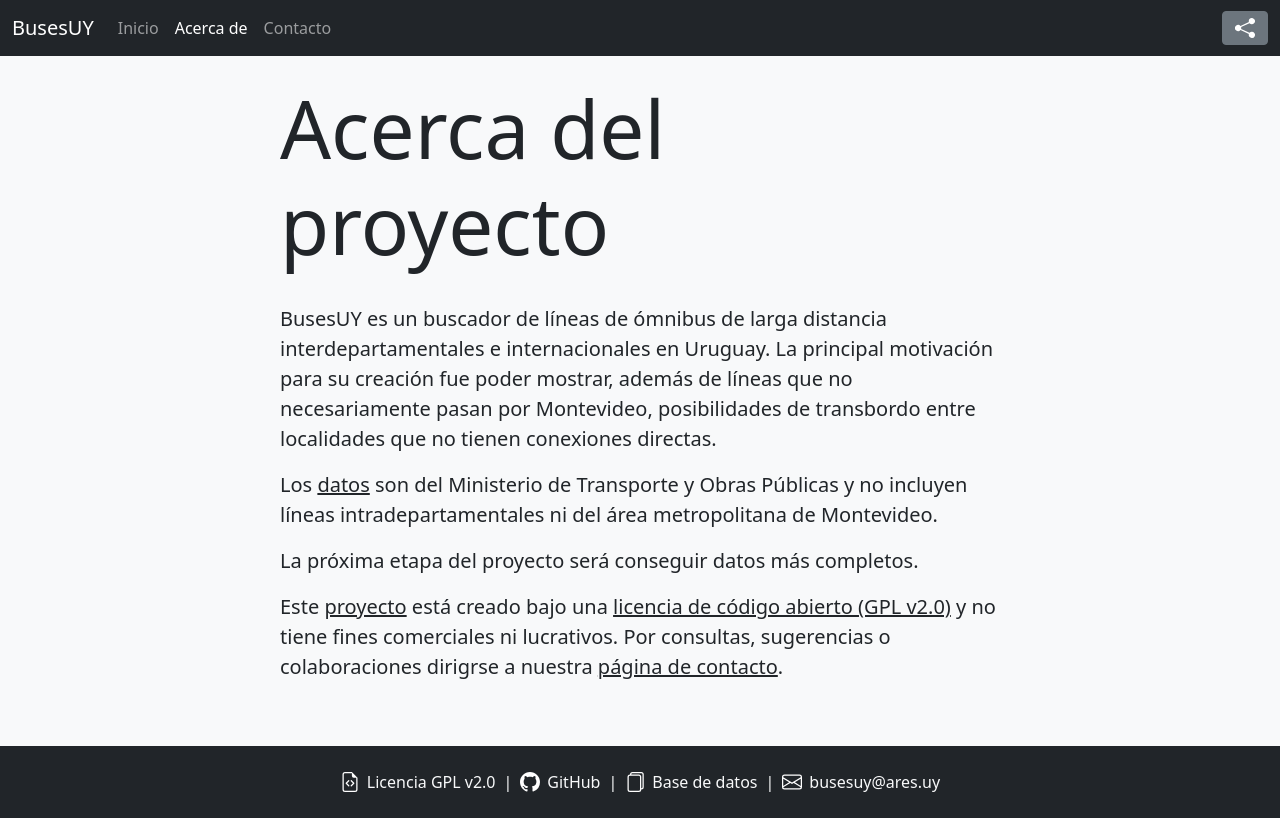
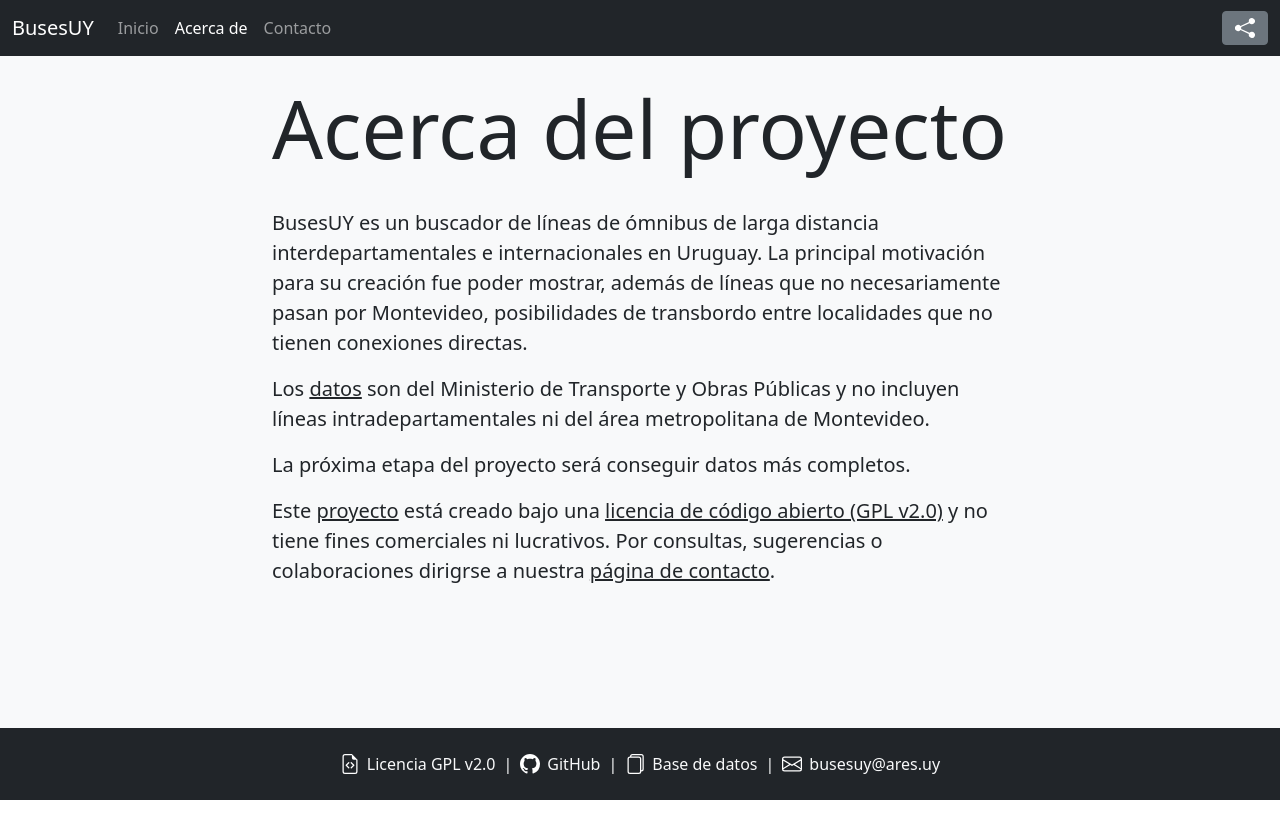
Before and after one commit to ferares/busesuy-frontend, an Angular app: page /proyecto in a window 1280 px wide. Built offline with nearby package versions, Linux system fonts and the light colour scheme; what ng-hcaptcha would draw is missing.

Commit message:
About page align verticaly to top

```diff
--- a/src/app/components/views/about/about.component.html
+++ b/src/app/components/views/about/about.component.html
@@ -1,6 +1,6 @@
 <div class="bg-light h-100 py-4">
-  <div class="container d-flex align-items-center justify-content-center h-100">
-    <div class="row w-100">
+  <div class="container">
+    <div class="row">
       <div class="col-md-8 offset-md-2">
         <h1 class="display-1">
           Acerca del proyecto
```
